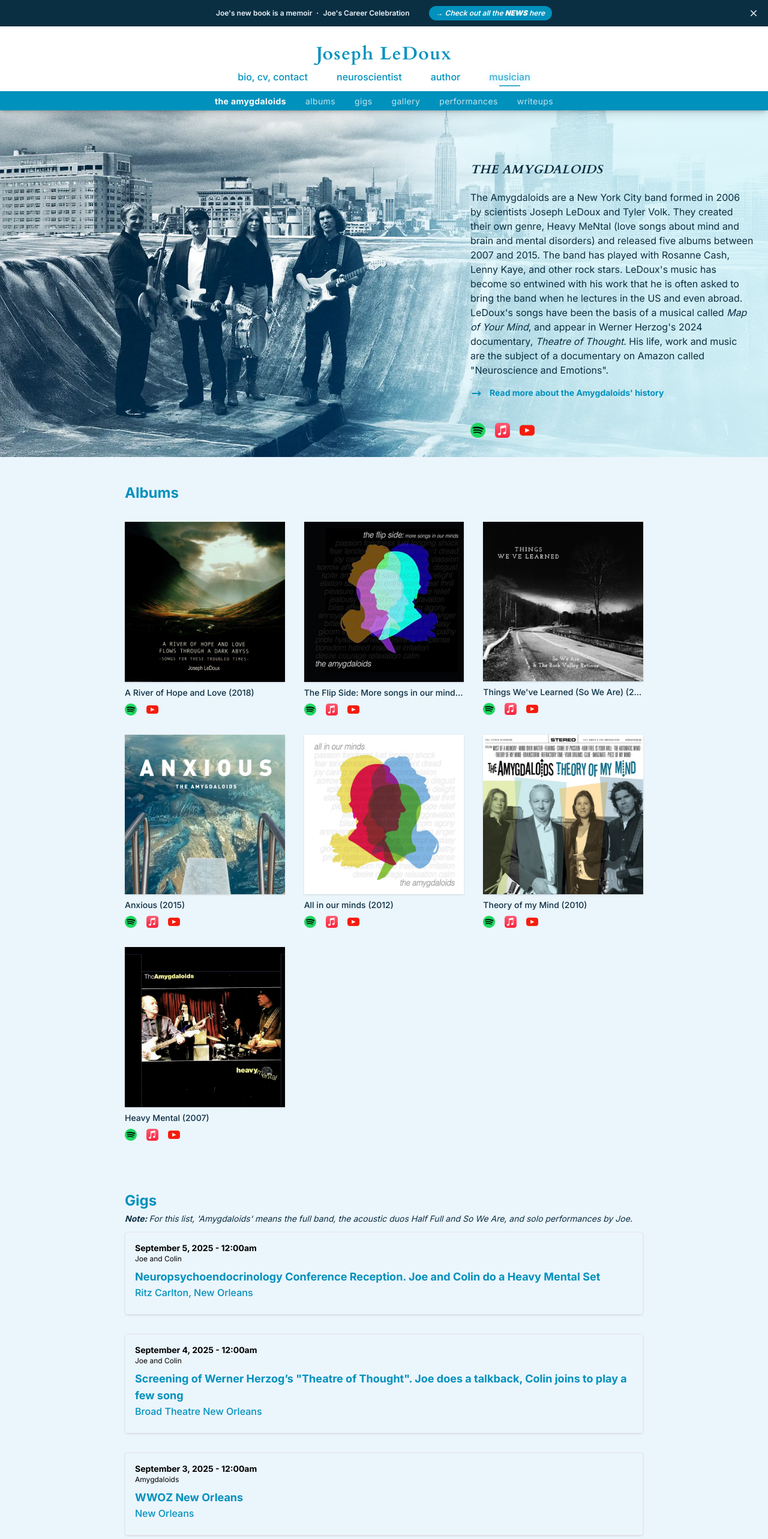
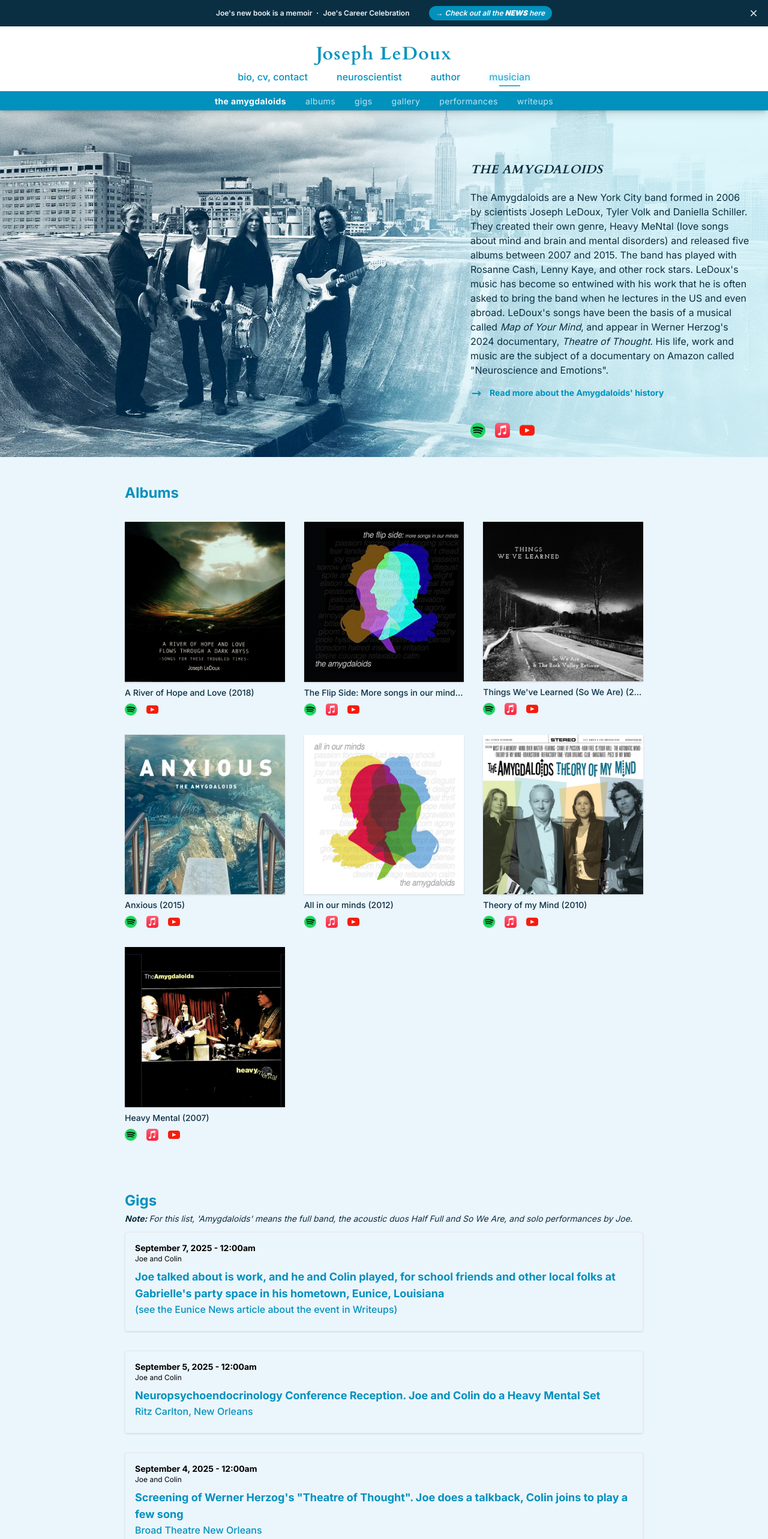
Before and after one commit to imercadal/joe-ledoux, a Next.js app: page /musician in a window 1280 px wide. Shown: the top 2566 px of the page at 60% size. Built offline with nearby package versions, Linux system fonts and the light colour scheme; a web font is replaced by a local one.

Commit message:
May Updates from Joe

```diff
--- a/app/musician/MusicianClient.tsx
+++ b/app/musician/MusicianClient.tsx
@@ -50,7 +50,7 @@ export default function MusicianClient(){
                 >
                     <div className='px-6 md:px-20 lg:px-6 lg:pl-36' id="description">
                         <h3 className='text-darker mb-5 font-bold italic'>THE AMYGDALOIDS</h3>
-                        <p className='text-darker text-base/6 mb-2'>The Amygdaloids are a New York City band formed in 2006 by scientists Joseph LeDoux and Tyler Volk. They created their own genre, Heavy MeNtal (love songs about mind and brain and mental disorders) and released five albums between 2007 and 2015. The band has played with Rosanne Cash, Lenny Kaye, and other rock stars. LeDoux&apos;s music has become so entwined with his work that he is often asked to bring the band when he lectures in the US and even abroad. LeDoux&apos;s songs have been the basis of a musical called <i>Map of Your Mind</i>, and appear in Werner Herzog&apos;s 2024 documentary, <i>Theatre of Thought</i>. His life, work and music are the subject of a documentary on Amazon called &quot;Neuroscience and Emotions&quot;.</p>
+                        <p className='text-darker text-base/6 mb-2'>The Amygdaloids are a New York City band formed in 2006 by scientists Joseph LeDoux, Tyler Volk and Daniella Schiller. They created their own genre, Heavy MeNtal (love songs about mind and brain and mental disorders) and released five albums between 2007 and 2015. The band has played with Rosanne Cash, Lenny Kaye, and other rock stars. LeDoux&apos;s music has become so entwined with his work that he is often asked to bring the band when he lectures in the US and even abroad. LeDoux&apos;s songs have been the basis of a musical called <i>Map of Your Mind</i>, and appear in Werner Herzog&apos;s 2024 documentary, <i>Theatre of Thought</i>. His life, work and music are the subject of a documentary on Amazon called &quot;Neuroscience and Emotions&quot;.</p>
                         <ArrowLongRightIcon className="inline h-5 w-5 text-accent" />
                         <button
                             onClick={() => setIsModalOpen(true)}
@@ -117,9 +117,9 @@ export default function MusicianClient(){
                             <h3 className="text-2xl mb-4">THE AMYGDALOIDS</h3>
                             <p className="leading-relaxed text-lightText">
                                 The Amygdaloids are a New York City band formed in 2006, and made up of
-                                scientists at New York University: Jospeh LeDoux (guitar, singer, song writer);
-                                Tyler Volk (led guitar); Daniela Schiller (drums), and Nina Curly (bass). They
-                                created their own genera, <i>Heavy MeNtal</i>, love songs about mind and brain and
+                                scientists at New York University: Joseph LeDoux (guitar, singer, song writer);
+                                Tyler Volk (lead guitar); Daniella Schiller (drums), and Nina Curly (bass). They
+                                created their own genre, <i>Heavy MeNtal</i>, love songs about mind and brain and
                                 mental disorders, and released five albums of such songs between 2007 and
                                 2015. The bass position has changed over the years in the hands of Gerald
                                 McCollum, Amanda Thorpe, and Colin Dempsey. The band has played with
--- a/app/musician/show-data.ts
+++ b/app/musician/show-data.ts
@@ -887,7 +887,7 @@ export const shows: Show[] = [
   },
     {
     _id: 141,
-    title: 'Screening of Werner Herzog’s "Theatre of Thought". Joe does a talkback, Colin joins to play a few song',
+    title: 'Screening of Werner Herzog\'s "Theatre of Thought". Joe does a talkback, Colin joins to play a few song',
     band: "Joe and Colin",
     date: new Date("2025-09-04"),
     venue: "Broad Theatre New Orleans"
@@ -899,11 +899,18 @@ export const shows: Show[] = [
     date: new Date("2025-09-05"),
     venue: "Ritz Carlton, New Orleans"
   },
-    {
+  {
     _id: 143,
     title: "WWOZ New Orleans",
     band: "Amygdaloids",
     date: new Date("2025-09-03"),
     venue: " New Orleans"
+  },
+  {
+    _id: 144,
+    title: "Joe talked about is work, and he and Colin played, for school friends and other local folks at Gabrielle's party space in his hometown, Eunice, Louisiana",
+    band: "Joe and Colin",
+    date: new Date("2025-09-07"),
+    venue: "(see the Eunice News article about the event in Writeups)"
   }
 ]
```
